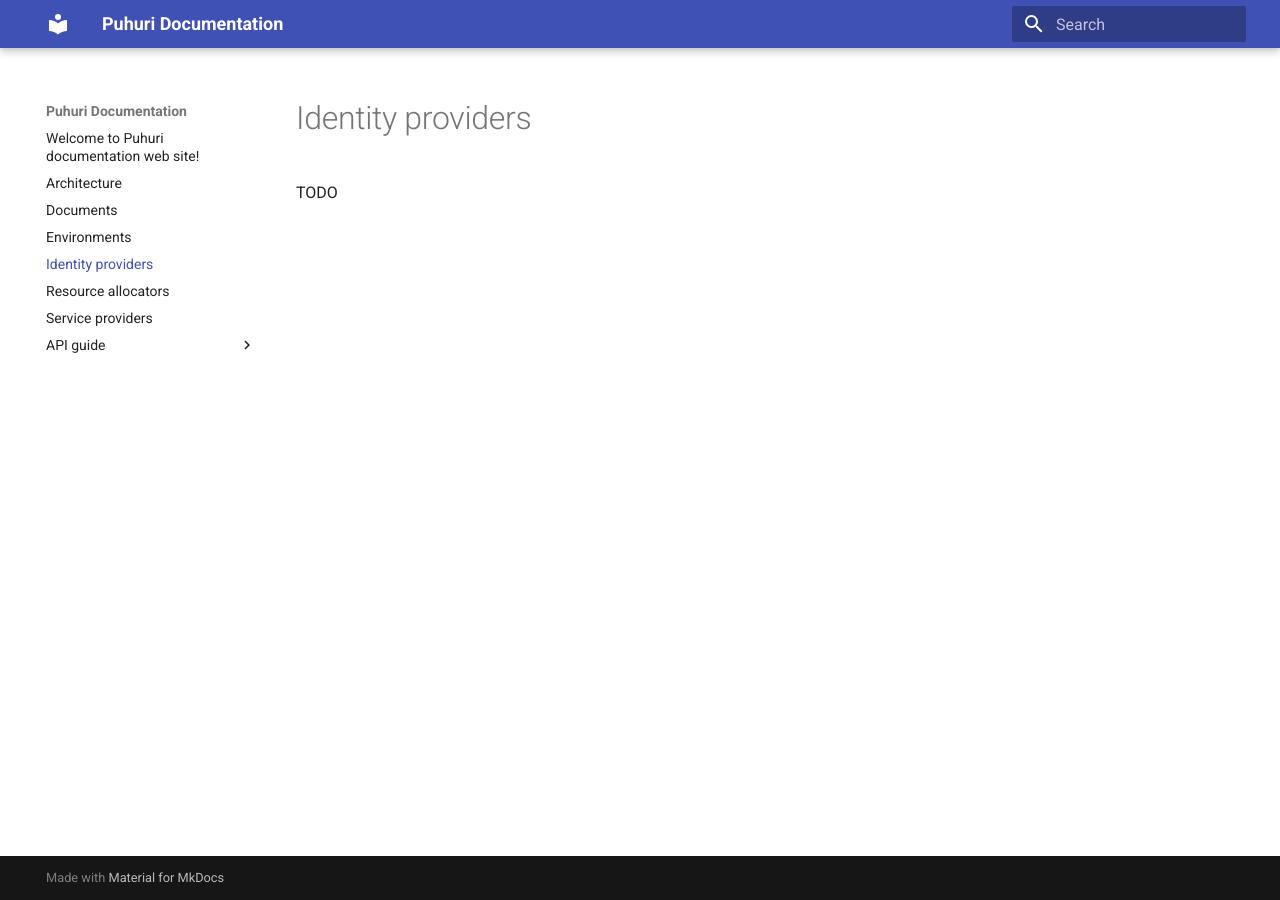
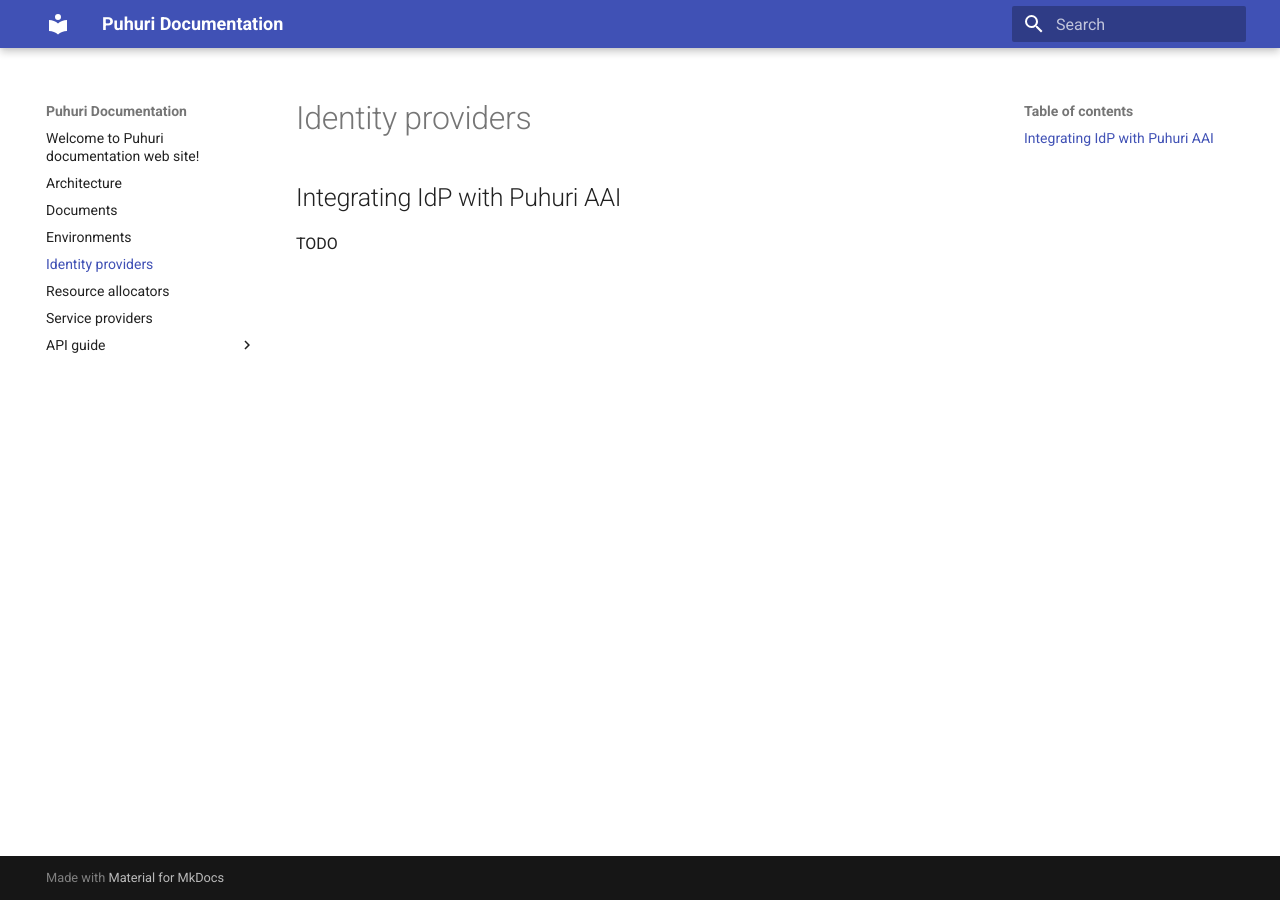
Before and after one commit to neicnordic/puhuri-web, an MkDocs documentation site: the page built from docs/identity-providers.md, in a window 1280 px wide. Built offline with MkDocs 1.6.1 and Material for MkDocs 9.7.7, drawn with Linux system fonts in a browser that asks for light colours.

Commit message:
Add placeholder

```diff
--- a/docs/identity-providers.md
+++ b/docs/identity-providers.md
@@ -1 +1,3 @@
+## Integrating IdP with Puhuri AAI
+
 TODO
```
